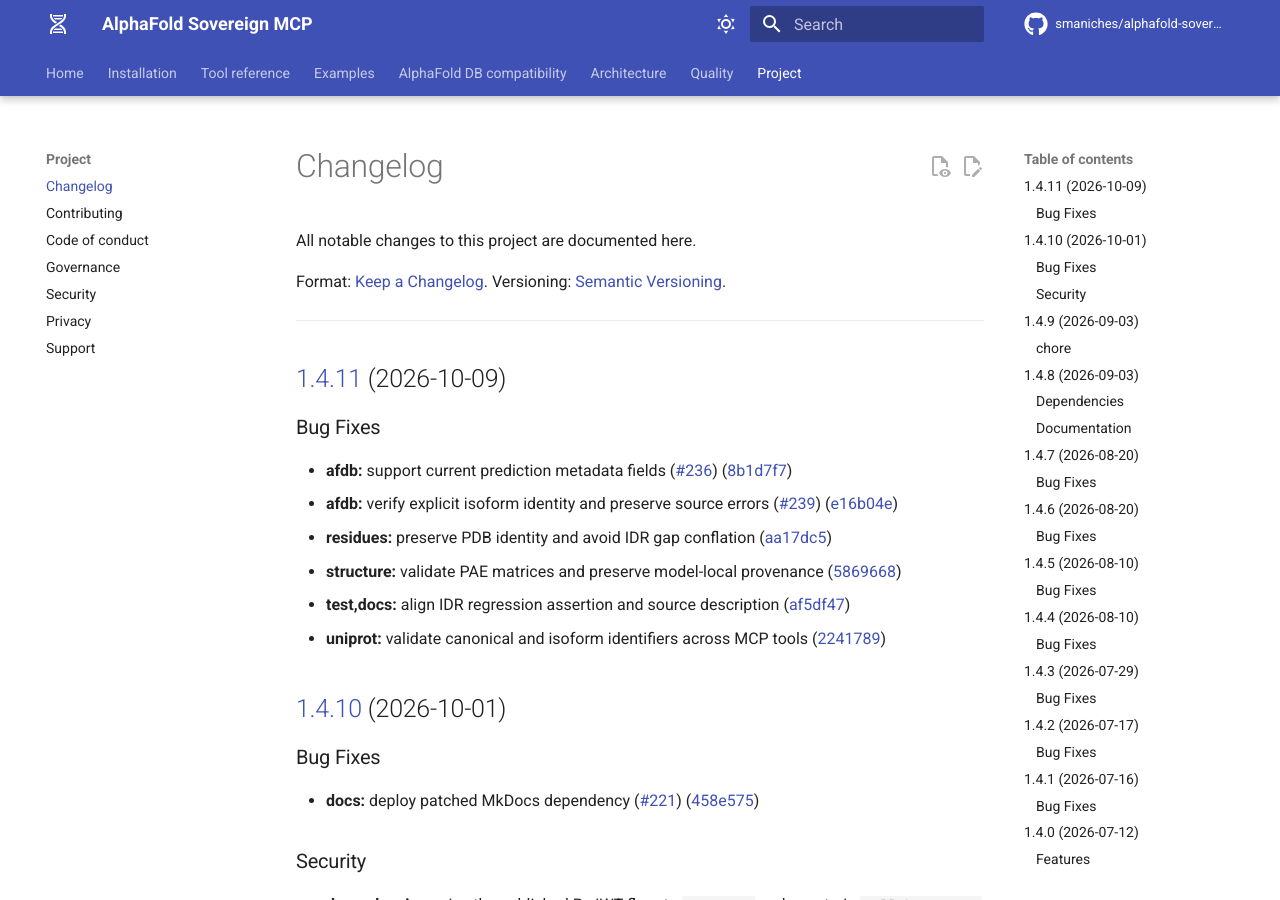
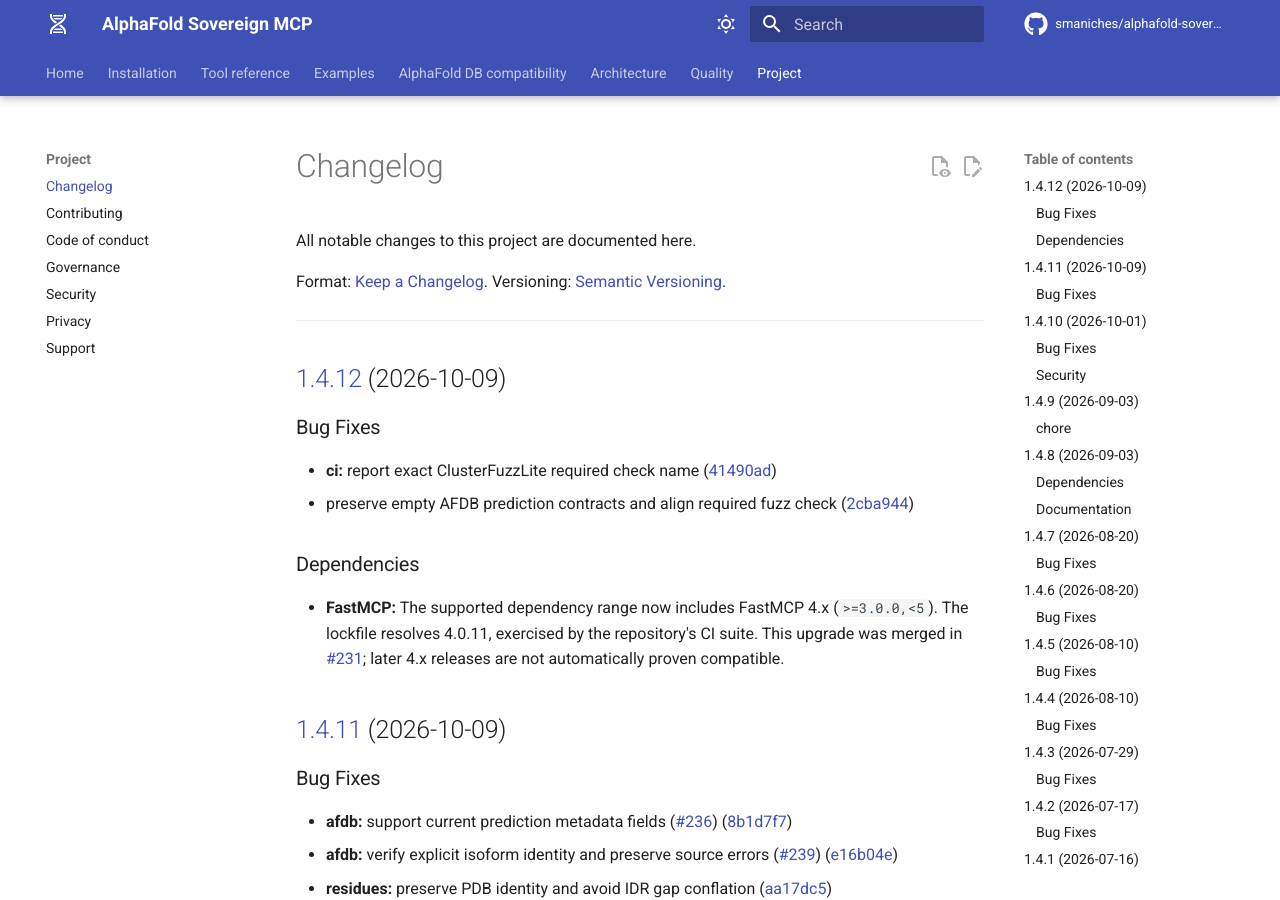
Before and after one commit to smaniches/alphafold-sovereign-mcp, an MkDocs documentation site: the page built from docs/changelog.md, in a window 1280 px wide and 900 px high. Built offline with MkDocs 1.6.1 and Material for MkDocs 9.7.7, drawn with Linux system fonts in a browser that asks for light colours; comment, search, counter and statistics services are not loaded.

Commit message:
chore(main): release 1.4.12 (#241)

```diff
--- a/CHANGELOG.md
+++ b/CHANGELOG.md
@@ -6,6 +6,18 @@ Format: [Keep a Changelog](https://keepachangelog.com/en/1.1.0/).
 Versioning: [Semantic Versioning](https://semver.org/).
 
 ---
+
+## [1.4.12](https://github.com/smaniches/alphafold-sovereign-mcp/compare/v1.4.11...v1.4.12) (2026-10-09)
+
+
+### Bug Fixes
+
+* **ci:** report exact ClusterFuzzLite required check name ([41490ad](https://github.com/smaniches/alphafold-sovereign-mcp/commit/41490ad95e0646a5b1e8720d2f360435db8b9be3))
+* preserve empty AFDB prediction contracts and align required fuzz check ([2cba944](https://github.com/smaniches/alphafold-sovereign-mcp/commit/2cba9443f24c5691c208a330014deaa8dd654719))
+
+### Dependencies
+
+* **FastMCP:** The supported dependency range now includes FastMCP 4.x (`>=3.0.0,<5`). The lockfile resolves 4.0.11, exercised by the repository's CI suite. This upgrade was merged in [#231](https://github.com/smaniches/alphafold-sovereign-mcp/pull/231); later 4.x releases are not automatically proven compatible.
 
 ## [1.4.11](https://github.com/smaniches/alphafold-sovereign-mcp/compare/v1.4.10...v1.4.11) (2026-10-09)
 
--- a/server.json
+++ b/server.json
@@ -3,7 +3,7 @@
   "name": "io.github.smaniches/alphafold-sovereign-mcp",
   "title": "AlphaFold Sovereign MCP",
   "description": "MCP server for AlphaFold and 8 other biomedical data sources with a local SQLite knowledge graph",
-  "version": "1.4.11",
+  "version": "1.4.12",
   "repository": {
     "url": "https://github.com/smaniches/alphafold-sovereign-mcp",
     "source": "github"
@@ -12,7 +12,7 @@
     {
       "registryType": "pypi",
       "identifier": "alphafold-sovereign-mcp",
-      "version": "1.4.11",
+      "version": "1.4.12",
       "runtimeHint": "uvx",
       "transport": {
         "type": "stdio"
--- a/smithery.yaml
+++ b/smithery.yaml
@@ -16,7 +16,7 @@ description: >-
   must be reviewed by qualified humans before clinical use — see
   STATUS.md and LIMITATIONS.md.
 maturity: beta
-version: "1.4.11" # x-release-please-version
+version: "1.4.12" # x-release-please-version
 homepage: https://github.com/smaniches/alphafold-sovereign-mcp
 license: Apache-2.0
 author:
--- a/src/alphafold_sovereign/__init__.py
+++ b/src/alphafold_sovereign/__init__.py
@@ -11,7 +11,7 @@ Licensed under Apache 2.0.  See `LICENSE`.
 
 from __future__ import annotations
 
-__version__ = "1.4.11"  # x-release-please-version
+__version__ = "1.4.12"  # x-release-please-version
 __author__ = "Santiago Maniches"
 __author_email__ = "santiago@topologica.ai"
 __license__ = "Apache-2.0"
```
Also changed, not shown: README.md (+2 -2 lines), STATUS.md (+2 -2 lines), docs/installation.md (+1 -1 lines), pyproject.toml (+4 -4 lines), .release-please-manifest.json, .zenodo.json, 3 other files.
